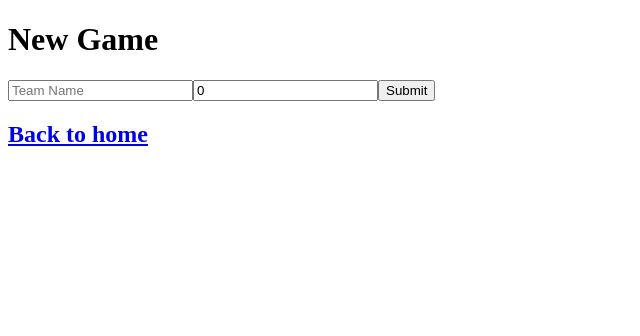
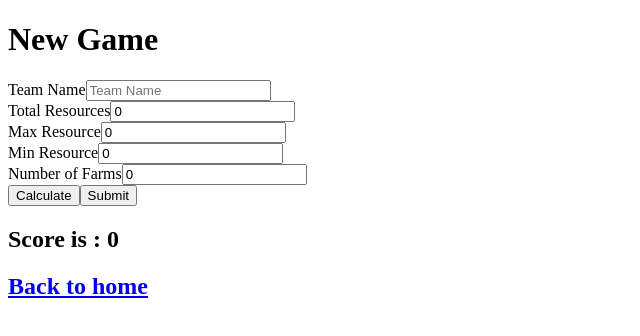
Before and after one commit to sihvn/Resourcity, a Next.js app: page /newgame in a window 1280 px wide. Shown: the top 336 px of the page, without its empty margins (0-640 px from the left). Built offline with nearby package versions, Linux system fonts and the light colour scheme.

Commit message:
feat: add score calculation

```diff
--- a/app/newgame/page.js
+++ b/app/newgame/page.js
@@ -6,6 +6,7 @@ import { collection, getDocs, addDoc } from 'firebase/firestore';
 import React, { useState, useEffect } from 'react';
 
 // Add document to collection
+// TODO to be moved to another file for neatness
 async function addData(teamName, score) {
     try {
         const colRef = collection(db, "Highscore");
@@ -21,38 +22,100 @@ async function addData(teamName, score) {
     }
 }
 
+// end game calculate
+// (sum.resources - (max.resource - min.resource)) + num.farms
+
 export default function NewGame() {
     const [teamName, setTeamName] = useState('');
+    const [totalResources, setTotalResources] = useState(0);
+    const [maxResource, setMaxResource] = useState(0);
+    const [minResource, setMinResource] = useState(0);
+    const [numFarms, setNumFarms] = useState(0);
     const [score, setScore] = useState(0);
 
+    // TODO to be moved to another file for neatness
     const handleSubmit = async (e) => {
         e.preventDefault();
+
+        if (e.target.name == 'calculate') {
+            const newScore = (Number(totalResources) - (Number(maxResource) - Number(minResource))) + Number(numFarms);
+            console.log('New Score: ', newScore);
+            setScore(newScore);
+        } else {
             const added = await addData(teamName, score);
             if (added) {
                 setTeamName(''); // Clear input field
+                setTotalResources(0); // Clear input field
+                setMaxResource(0); // Clear input field
+                setMinResource(0); // Clear input field
+                setNumFarms(0); // Clear input field
                 setScore(0); // Clear input field
                 console.log(' Data added successfully');
+            }
         }
     };
     return (
         <main>
             <h1>New Game</h1>
 
-            <form onSubmit={handleSubmit}>
+            <form action="#">
+                <label>
+                    <span>Team Name</span>
                     <input
                         type="text"
                         placeholder="Team Name"
                         value={teamName}
                         onChange={(e) => setTeamName(e.target.value)}
                     />
+                </label>
+                <br />
+                <label>
+                    <span>Total Resources</span>
                     <input
                         type="number"
-                    placeholder="Score"
-                    value={score}
-                    onChange={(e) => setScore(e.target.value)}
+                        placeholder="Total Resources"
+                        value={totalResources}
+                        onChange={(e) => setTotalResources(e.target.value)}
                     />
-                <button type="submit">Submit</button>
+                </label>
+                <br />
+                <label>
+                    <span>Max Resource</span>
+                    <input
+                        type="number"
+                        placeholder="Max Resource"
+                        value={maxResource}
+                        onChange={(e) => setMaxResource(e.target.value)}
+                    />
+                </label>
+                <br />
+                <label>
+                    <span>Min Resource</span>
+                    <input
+                        type="number"
+                        placeholder="Min Resource"
+                        value={minResource}
+                        onChange={(e) => setMinResource(e.target.value)}
+                    />
+                </label>
+                <br />
+                <label>
+                    <span>Number of Farms</span>
+                    <input
+                        type="number"
+                        placeholder="Number of Farms"
+                        value={numFarms}
+                        onChange={(e) => setNumFarms(e.target.value)}
+                    />
+                </label>
+                <br />
+                <button type="submit" name="calculate" value="zzz" onClick={handleSubmit} >Calculate</button>
+                <button type="submit" name="add" onClick={handleSubmit} >Submit</button>
             </form>
+
+            <h2>
+                Score is : {score}
+            </h2>
 
             <h2>
                 <Link href="/">Back to home</Link>
```
Lines whose indentation alone changed are shown as unchanged.
